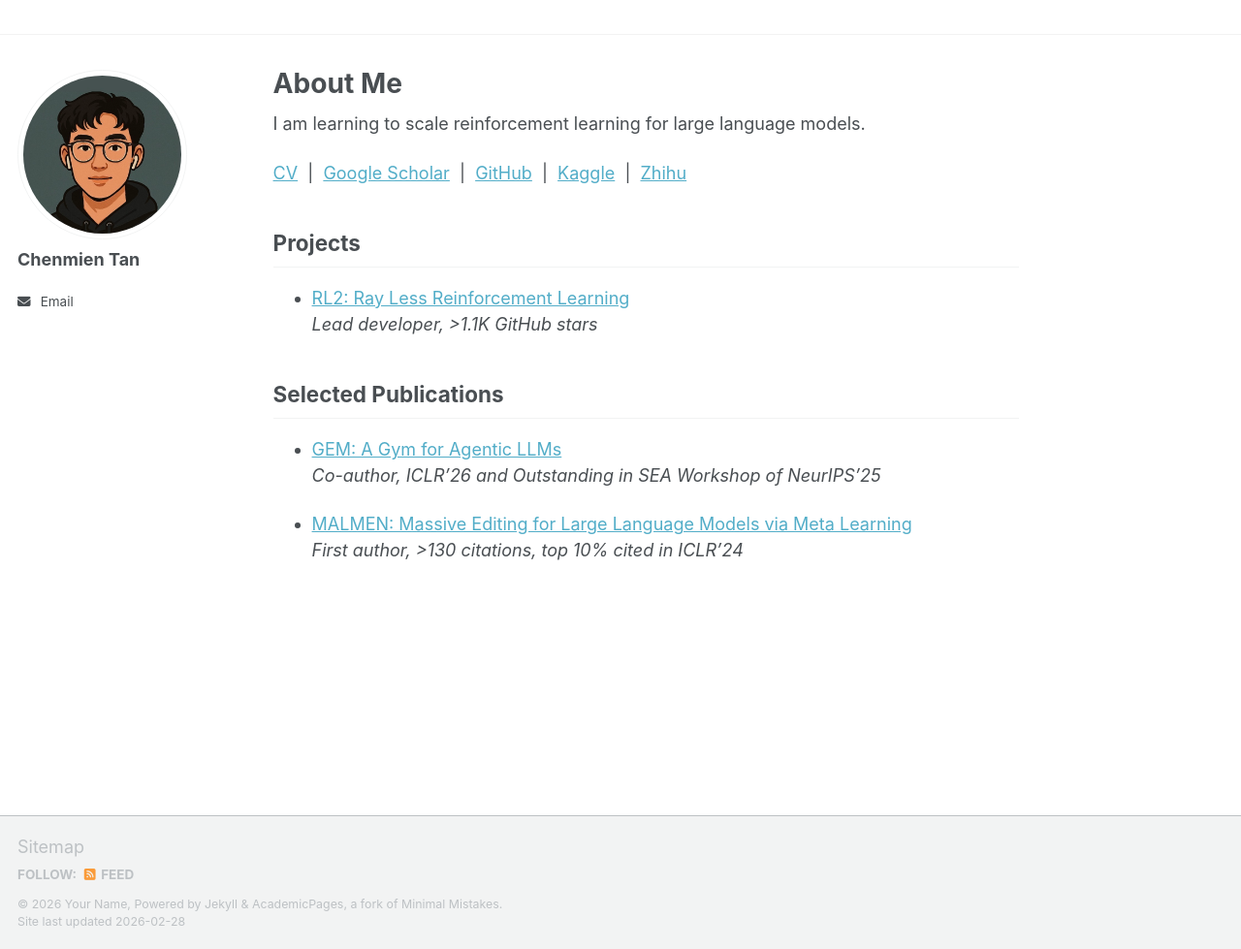
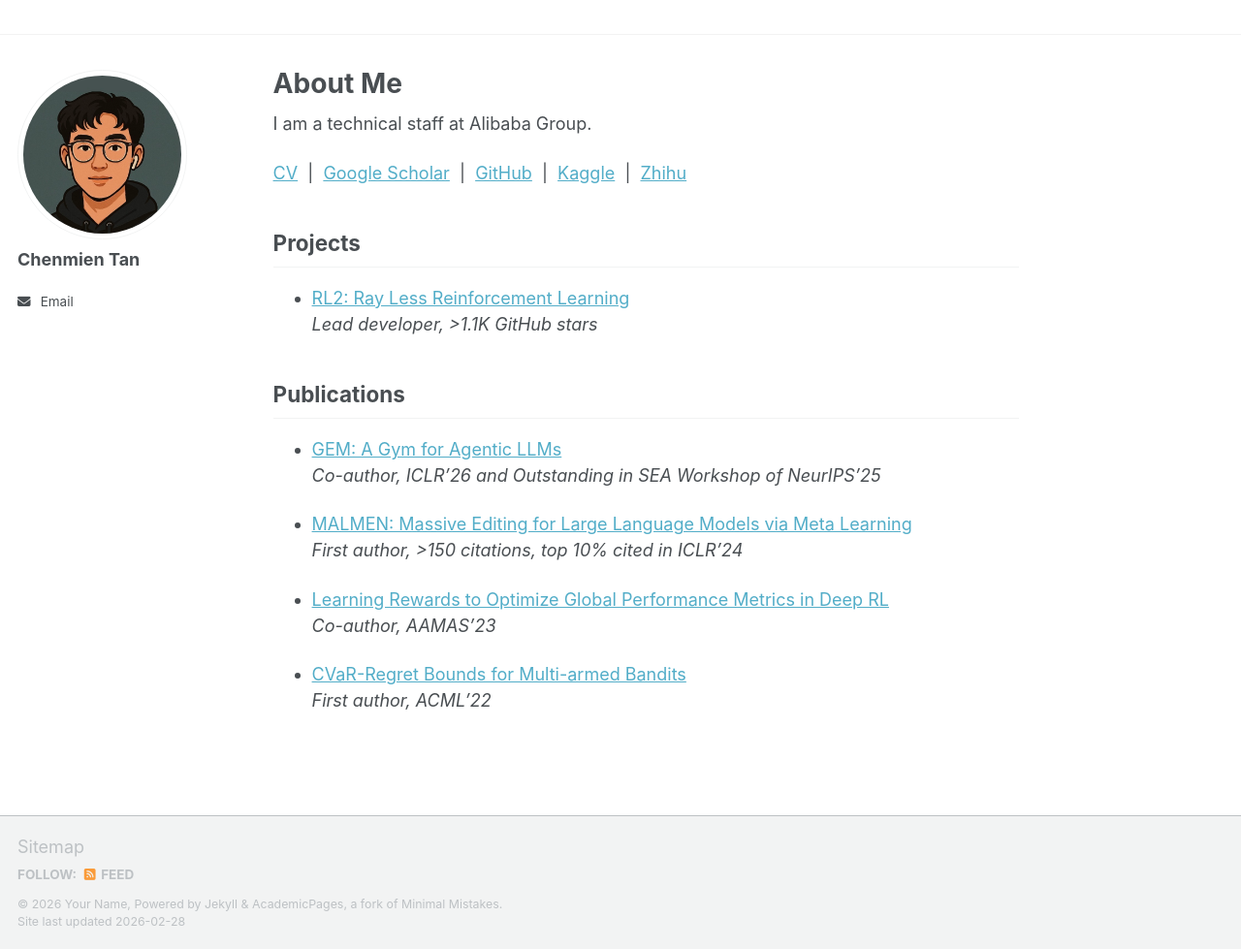
Before and after one commit to ChenmienTan/chenmientan.github.io, a Jekyll site: the page built from _pages/about.md, in a window 1280 px wide and 979 px high. Shown: the whole window at 97% size. Built offline with Jekyll 4.4.1, drawn with Linux system fonts in a browser that asks for light colours; a script bundle is joined from its source files by our own code; library files that are not in the unit come from our copies.

Commit message:
update pubs

```diff
--- a/_pages/about.md
+++ b/_pages/about.md
@@ -7,7 +7,7 @@ redirect_from:
   - /about.html
 ---
 
-I am learning to scale reinforcement learning for large language models.
+I am a technical staff at Alibaba Group.
 
 [CV](https://chenmientan.github.io/files/CV.pdf)&nbsp;&nbsp;\|&nbsp;&nbsp;[Google Scholar](https://scholar.google.com/citations?user=1ml8-30AAAAJ&hl=zh-CN)&nbsp;&nbsp;\|&nbsp;&nbsp;[GitHub](https://github.com/ChenmienTan)&nbsp;&nbsp;\|&nbsp;&nbsp;[Kaggle](https://www.kaggle.com/chenmientan)&nbsp;&nbsp;\|&nbsp;&nbsp;[Zhihu](https://www.zhihu.com/people/tanchenmien)
 
@@ -16,10 +16,16 @@ I am learning to scale reinforcement learning for large language models.
 * [RL2: Ray Less Reinforcement Learning](https://github.com/ChenmienTan/RL2)
 *Lead developer, >1.1K GitHub stars*
 
-## Selected Publications
+## Publications
 
 * [GEM: A Gym for Agentic LLMs](https://openreview.net/pdf?id=0Ylu01jcnu)
 *Co-author, ICLR'26 and Outstanding in SEA Workshop of NeurIPS'25*
 
 * [MALMEN: Massive Editing for Large Language Models via Meta Learning](https://openreview.net/pdf?id=L6L1CJQ2PE)
-*First author, >130 citations, top 10% cited in ICLR'24*
+*First author, >150 citations, top 10% cited in ICLR'24*
+
+* [Learning Rewards to Optimize Global Performance Metrics in Deep RL](https://arxiv.org/pdf/2303.09027)
+*Co-author, AAMAS'23*
+
+* [CVaR-Regret Bounds for Multi-armed Bandits](https://proceedings.mlr.press/v189/tan23a/tan23a.pdf)
+*First author, ACML'22*
```
